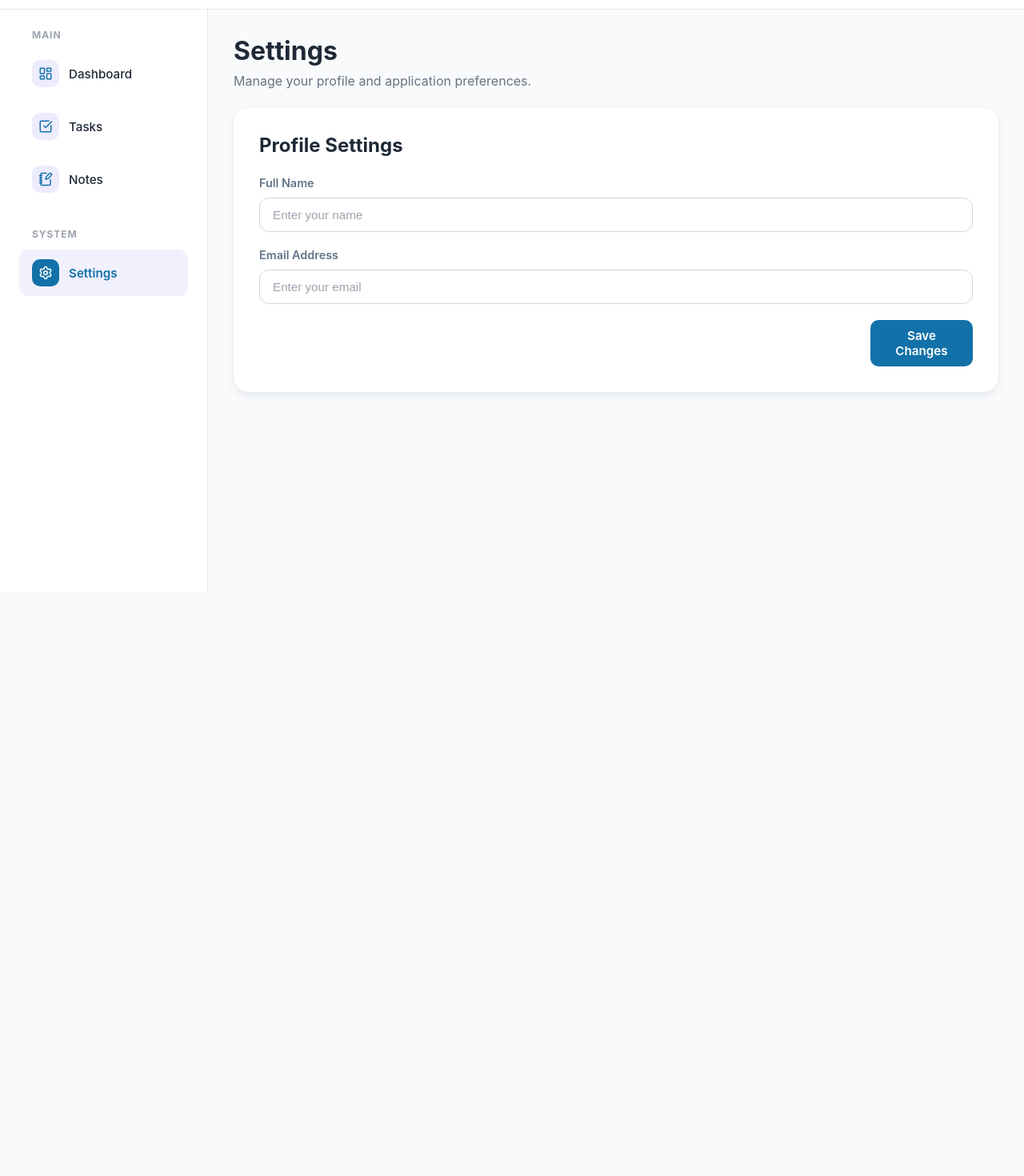
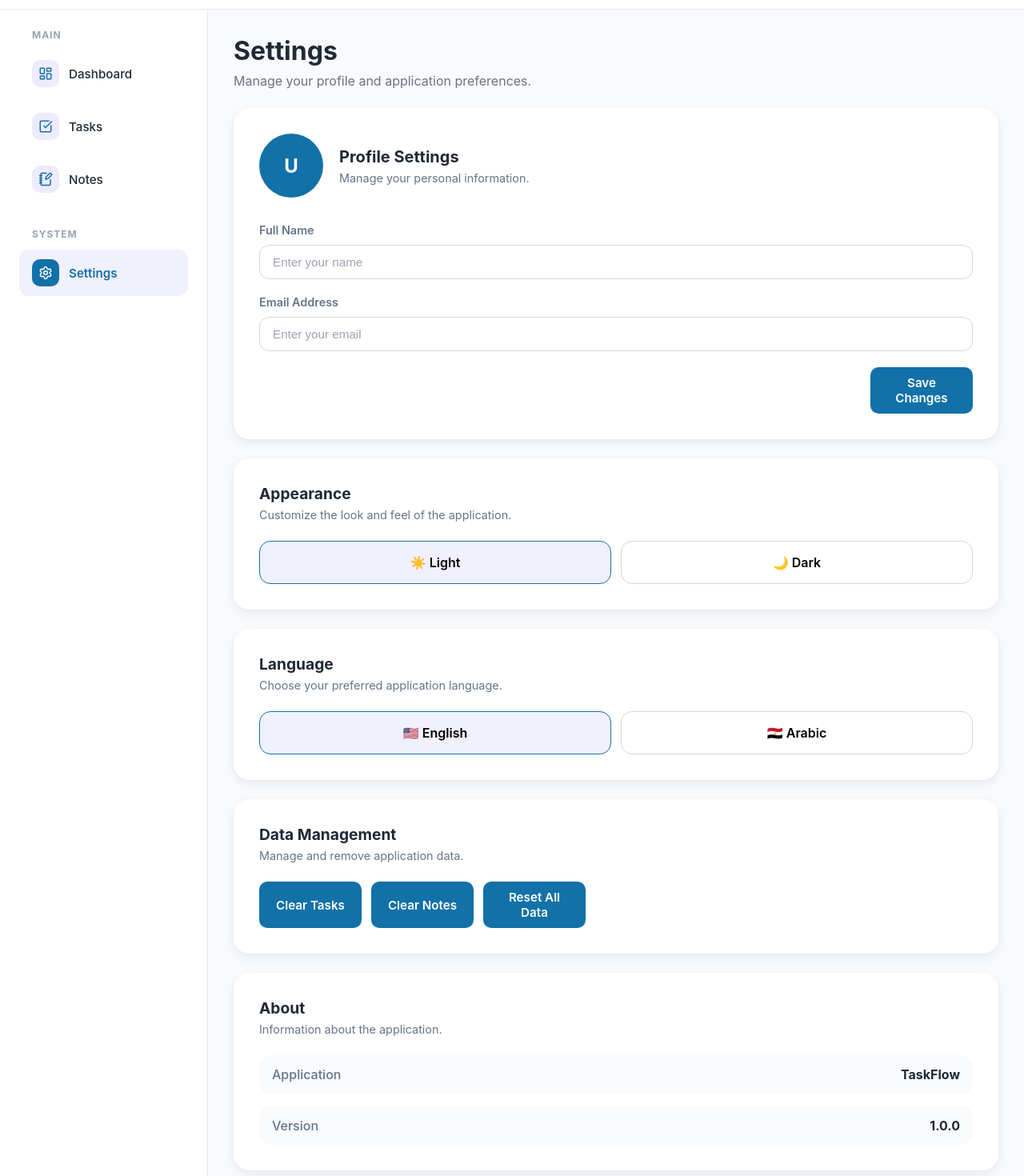
Before and after one commit to AmiraHassann/DevFlow, a React (Vite) app: page /settings in a window 1280 px wide. Shown: the part 60-1530 px from the top of the page at 80% size. Before the commit the page ends 800 px from the top, so only its background shows below. Built offline with nearby package versions, Linux system fonts and the light colour scheme.

Commit message:
feat(settings): add profile, appearance, language and data management settings

```diff
--- a/src/pages/Settings/Settings.jsx
+++ b/src/pages/Settings/Settings.jsx
@@ -1,17 +1,40 @@
 import { useEffect, useState } from "react";
 
-import Input from "../../components/ui/Input/Input";
-import Button from "../../components/ui/Button/Button";
+import ProfileSection from "./components/ProfileSection";
+import AppearanceSection from "./components/AppearanceSection";
+import LanguageSection from "./components/LanguageSection";
+import DataSection from "./components/DataSection";
+import AboutSection from "./components/AboutSection";
 
 import styles from "./Settings.module.css";
 
 function Settings() {
   /* =========================
-     Profile Settings
+     Profile Settings State
   ========================= */
 
   const [name, setName] = useState("");
+
   const [email, setEmail] = useState("");
+
+  /* =========================
+     Appearance State
+  ========================= */
+
+  const [theme, setTheme] = useState(
+    localStorage.getItem("theme") ||
+      "light"
+  );
+
+  /* =========================
+     Language State
+  ========================= */
+
+  const [language, setLanguage] =
+    useState(
+      localStorage.getItem("language") ||
+        "en"
+    );
 
   /* =========================
      Load Saved Data
@@ -34,6 +57,28 @@ function Settings() {
   }, []);
 
   /* =========================
+     Save Theme
+  ========================= */
+
+  useEffect(() => {
+    localStorage.setItem(
+      "theme",
+      theme
+    );
+  }, [theme]);
+
+  /* =========================
+     Save Language
+  ========================= */
+
+  useEffect(() => {
+    localStorage.setItem(
+      "language",
+      language
+    );
+  }, [language]);
+
+  /* =========================
      Save Settings
   ========================= */
 
@@ -51,9 +96,25 @@ function Settings() {
     alert("Settings saved successfully.");
   };
 
+  /* =========================
+     Data Management
+  ========================= */
+
+  const handleClearTasks = () => {
+    localStorage.removeItem("tasks");
+  };
+
+  const handleClearNotes = () => {
+    localStorage.removeItem("notes");
+  };
+
+  const handleResetData = () => {
+    localStorage.clear();
+  };
+
   return (
     <main className={styles.settings}>
-      {/* Header */}
+      {/* ===== Header ===== */}
       <div className={styles.header}>
         <h1>Settings</h1>
 
@@ -63,41 +124,46 @@ function Settings() {
         </p>
       </div>
 
-      {/* Profile Card */}
-      <div className={styles.card}>
-        <h2>Profile Settings</h2>
+      {/* ===== Sections ===== */}
+      <div className={styles.sections}>
+        {/* Profile */}
+        <ProfileSection
+          name={name}
+          setName={setName}
+          email={email}
+          setEmail={setEmail}
+          handleSaveChanges={
+            handleSaveChanges
+          }
+        />
 
-        <div className={styles.formGroup}>
-          <label>Full Name</label>
+        {/* Appearance */}
+        <AppearanceSection
+          theme={theme}
+          setTheme={setTheme}
+        />
 
-          <Input
-            placeholder="Enter your name"
-            value={name}
-            onChange={(e) =>
-              setName(e.target.value)
-            }
-          />
-        </div>
+        {/* Language */}
+        <LanguageSection
+          language={language}
+          setLanguage={setLanguage}
+        />
 
-        <div className={styles.formGroup}>
-          <label>Email Address</label>
+        {/* Data Management */}
+        <DataSection
+          handleClearTasks={
+            handleClearTasks
+          }
+          handleClearNotes={
+            handleClearNotes
+          }
+          handleResetData={
+            handleResetData
+          }
+        />
 
-          <Input
-            placeholder="Enter your email"
-            value={email}
-            onChange={(e) =>
-              setEmail(e.target.value)
-            }
-          />
-        </div>
-
-        <div className={styles.actions}>
-          <Button
-            onClick={handleSaveChanges}
-          >
-            Save Changes
-          </Button>
-        </div>
+        {/* About */}
+        <AboutSection />
       </div>
     </main>
   );
--- a/src/pages/Settings/Settings.module.css
+++ b/src/pages/Settings/Settings.module.css
@@ -24,6 +24,13 @@
   color: #6b7280;
 }
 
+.sections {
+  display: flex;
+  flex-direction: column;
+
+  gap: 24px;
+}
+
 .card {
   padding: 32px;
 
@@ -38,6 +45,55 @@
   margin-bottom: 24px;
 
   color: var(--color-text);
+}
+
+.profileHeader {
+  display: flex;
+
+  align-items: center;
+
+  gap: 20px;
+
+  margin-bottom: 32px;
+}
+
+.avatar {
+  width: 80px;
+  height: 80px;
+
+  border-radius: 50%;
+
+  background: var(--color-primary);
+
+  color: white;
+
+  display: flex;
+
+  align-items: center;
+
+  justify-content: center;
+
+  font-size: 1.5rem;
+
+  font-weight: 700;
+
+  flex-shrink: 0;
+}
+
+.profileHeader h2 {
+  margin-bottom: 6px;
+
+  color: var(--color-text);
+
+  font-size: 1.25rem;
+
+  font-weight: 700;
+}
+
+.profileHeader p {
+  color: #64748b;
+
+  font-size: 0.9rem;
 }
 
 .formGroup {
@@ -66,6 +122,105 @@
   margin-top: 20px;
 }
 
+.cardHeader {
+  margin-bottom: 24px;
+}
+
+.cardHeader h2 {
+  margin-bottom: 6px;
+
+  color: var(--color-text);
+
+  font-size: 1.2rem;
+
+  font-weight: 700;
+}
+
+.cardHeader p {
+  color: #64748b;
+
+  font-size: 0.9rem;
+}
+
+.themeOptions {
+  display: flex;
+
+  gap: 12px;
+}
+
+.themeButton {
+  flex: 1;
+
+  padding: 16px;
+
+  border: 1px solid #d1d5db;
+
+  border-radius: 14px;
+
+  background: white;
+
+  cursor: pointer;
+
+  font-weight: 600;
+
+  transition: all 0.2s ease;
+}
+
+.themeButton:hover {
+  border-color: var(--color-primary);
+}
+
+.activeTheme {
+  border-color: var(--color-primary);
+
+  background: rgba(79,
+      70,
+      229,
+      0.08);
+}
+
+.dataActions {
+  display: flex;
+
+  flex-wrap: wrap;
+
+  gap: 12px;
+}
+
+.aboutInfo {
+  display: flex;
+
+  flex-direction: column;
+
+  gap: 16px;
+}
+
+.aboutItem {
+  display: flex;
+
+  align-items: center;
+
+  justify-content: space-between;
+
+  padding: 14px 16px;
+
+  border-radius: 14px;
+
+  background: #f8fafc;
+}
+
+.aboutItem span {
+  color: #64748b;
+
+  font-weight: 500;
+}
+
+.aboutItem strong {
+  color: var(--color-text);
+
+  font-weight: 700;
+}
+
 @media (max-width: 768px) {
   .settings {
     padding: 20px;
--- /dev/null
+++ b/src/pages/Settings/components/AboutSection.jsx
@@ -0,0 +1,32 @@
+import styles from "../Settings.module.css";
+
+function AboutSection() {
+  return (
+    <div className={styles.card}>
+      <div className={styles.cardHeader}>
+        <h2>About</h2>
+
+        <p>
+          Information about the
+          application.
+        </p>
+      </div>
+
+      <div className={styles.aboutInfo}>
+        <div className={styles.aboutItem}>
+          <span>Application</span>
+
+          <strong>TaskFlow</strong>
+        </div>
+
+        <div className={styles.aboutItem}>
+          <span>Version</span>
+
+          <strong>1.0.0</strong>
+        </div>
+      </div>
+    </div>
+  );
+}
+
+export default AboutSection;
--- a/src/pages/Settings/components/AppearanceSection.jsx
+++ b/src/pages/Settings/components/AppearanceSection.jsx
@@ -0,0 +1,49 @@
+import styles from "../Settings.module.css";
+
+function AppearanceSection({
+    theme,
+    setTheme,
+}) {
+    return (
+        <div className={styles.card}>
+            <div className={styles.cardHeader}>
+                <h2>Appearance</h2>
+
+                <p>
+                    Customize the look and feel of
+                    the application.
+                </p>
+            </div>
+
+            <div className={styles.themeOptions}>
+                <button
+                    type="button"
+                    className={`${styles.themeButton} ${theme === "light"
+                            ? styles.activeTheme
+                            : ""
+                        }`}
+                    onClick={() =>
+                        setTheme("light")
+                    }
+                >
+                    ☀️ Light
+                </button>
+
+                <button
+                    type="button"
+                    className={`${styles.themeButton} ${theme === "dark"
+                            ? styles.activeTheme
+                            : ""
+                        }`}
+                    onClick={() =>
+                        setTheme("dark")
+                    }
+                >
+                    🌙 Dark
+                </button>
+            </div>
+        </div>
+    );
+}
+
+export default AppearanceSection;
--- a/src/pages/Settings/components/DataSection.jsx
+++ b/src/pages/Settings/components/DataSection.jsx
@@ -0,0 +1,40 @@
+import Button from "../../../components/ui/Button/Button";
+
+import styles from "../Settings.module.css";
+
+function DataSection({
+  handleClearTasks,
+  handleClearNotes,
+  handleResetData,
+}) {
+  return (
+    <div className={styles.card}>
+      <div className={styles.cardHeader}>
+        <h2>Data Management</h2>
+
+        <p>
+          Manage and remove application
+          data.
+        </p>
+      </div>
+
+      <div className={styles.dataActions}>
+        <Button onClick={handleClearTasks}>
+          Clear Tasks
+        </Button>
+
+        <Button onClick={handleClearNotes}>
+          Clear Notes
+        </Button>
+
+        <Button
+          onClick={handleResetData}
+        >
+          Reset All Data
+        </Button>
+      </div>
+    </div>
+  );
+}
+
+export default DataSection;
--- a/src/pages/Settings/components/LanguageSection.jsx
+++ b/src/pages/Settings/components/LanguageSection.jsx
@@ -0,0 +1,51 @@
+import styles from "../Settings.module.css";
+
+function LanguageSection({
+  language,
+  setLanguage,
+}) {
+  return (
+    <div className={styles.card}>
+      <div className={styles.cardHeader}>
+        <h2>Language</h2>
+
+        <p>
+          Choose your preferred
+          application language.
+        </p>
+      </div>
+
+      <div className={styles.themeOptions}>
+        <button
+          type="button"
+          className={`${styles.themeButton} ${
+            language === "en"
+              ? styles.activeTheme
+              : ""
+          }`}
+          onClick={() =>
+            setLanguage("en")
+          }
+        >
+          🇺🇸 English
+        </button>
+
+        <button
+          type="button"
+          className={`${styles.themeButton} ${
+            language === "ar"
+              ? styles.activeTheme
+              : ""
+          }`}
+          onClick={() =>
+            setLanguage("ar")
+          }
+        >
+          🇪🇬 Arabic
+        </button>
+      </div>
+    </div>
+  );
+}
+
+export default LanguageSection;
--- a/src/pages/Settings/components/ProfileSection.jsx
+++ b/src/pages/Settings/components/ProfileSection.jsx
@@ -0,0 +1,74 @@
+import Input from "../../../components/ui/Input/Input";
+import Button from "../../../components/ui/Button/Button";
+
+import styles from "../Settings.module.css";
+
+function ProfileSection({
+  name,
+  setName,
+  email,
+  setEmail,
+  handleSaveChanges,
+}) {
+  return (
+    <div className={styles.card}>
+      <div className={styles.profileHeader}>
+        <div className={styles.avatar}>
+          {name
+            ? name
+                .split(" ")
+                .map(
+                  (word) => word[0]
+                )
+                .join("")
+                .slice(0, 2)
+                .toUpperCase()
+            : "U"}
+        </div>
+
+        <div>
+          <h2>Profile Settings</h2>
+
+          <p>
+            Manage your personal
+            information.
+          </p>
+        </div>
+      </div>
+
+      <div className={styles.formGroup}>
+        <label>Full Name</label>
+
+        <Input
+          placeholder="Enter your name"
+          value={name}
+          onChange={(e) =>
+            setName(e.target.value)
+          }
+        />
+      </div>
+
+      <div className={styles.formGroup}>
+        <label>Email Address</label>
+
+        <Input
+          placeholder="Enter your email"
+          value={email}
+          onChange={(e) =>
+            setEmail(e.target.value)
+          }
+        />
+      </div>
+
+      <div className={styles.actions}>
+        <Button
+          onClick={handleSaveChanges}
+        >
+          Save Changes
+        </Button>
+      </div>
+    </div>
+  );
+}
+
+export default ProfileSection;
```
